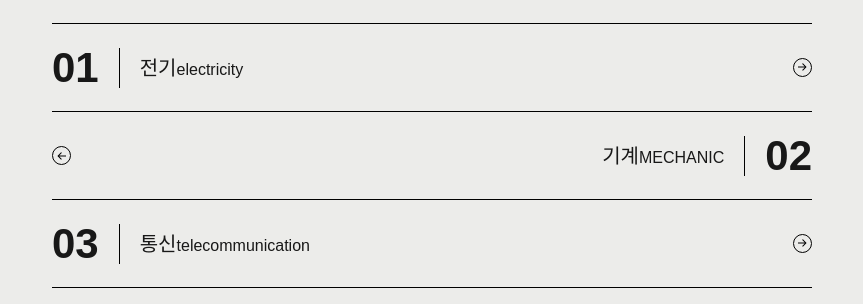
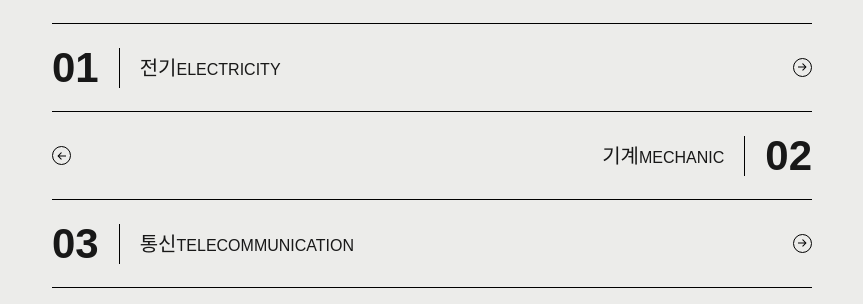
Before and after one commit to narag0123/SDC-QR-manual, a Next.js app: page / in a window 1280 px wide. Shown: the part 151-455 px from the top of the page, without its empty margins (208-1071 px from the left). Built offline with nearby package versions, Linux system fonts and the light colour scheme; a web font is replaced by a local one.

Commit message:
change img incase

```diff
--- a/src/app/components/editor/menubar.tsx
+++ b/src/app/components/editor/menubar.tsx
@@ -146,6 +146,36 @@ export default function MenuBar({
                     .run(),
             pressed: editor.isActive("highlight"),
         },
+
+        // {
+        //     icon: <ImagePlus className="size-4" />,
+        //     onClick: async () => {
+        //         const input =
+        //             document.createElement("input");
+        //         input.type = "file";
+        //         input.accept = "image/*";
+
+        //         input.onchange = () => {
+        //             const file = input.files?.[0];
+        //             if (!file) return;
+
+        //             const reader = new FileReader();
+        //             reader.onload = () => {
+        //                 const base64 =
+        //                     reader.result as string;
+        //                 editor
+        //                     .chain()
+        //                     .focus()
+        //                     .setImage({ src: base64 })
+        //                     .run();
+        //             };
+        //             reader.readAsDataURL(file);
+        //         };
+
+        //         input.click();
+        //     },
+        //     pressed: false, // 이미지에는 pressed 상태 필요 없음
+        // },
         {
             icon: <ImagePlus className="size-4" />,
             onClick: async () => {
@@ -157,6 +187,13 @@ export default function MenuBar({
                 input.onchange = () => {
                     const file = input.files?.[0];
                     if (!file) return;
+
+                    if (file.size > 5 * 1024 * 1024) {
+                        alert(
+                            "이미지 크기가 너무 큽니다. 5MB 이하로 업로드해주세요."
+                        );
+                        return;
+                    }
 
                     const reader = new FileReader();
                     reader.onload = () => {
@@ -171,9 +208,12 @@ export default function MenuBar({
                     reader.readAsDataURL(file);
                 };
 
+                // ✅ 모바일 사파리 대응 (input을 DOM에 append하고 다시 제거)
+                document.body.appendChild(input);
                 input.click();
+                document.body.removeChild(input);
             },
-            pressed: false, // 이미지에는 pressed 상태 필요 없음
+            pressed: false,
         },
     ];
 
--- a/src/app/components/field/odd_field.tsx
+++ b/src/app/components/field/odd_field.tsx
@@ -38,7 +38,9 @@ export const Odd_field = ({ index }: Props) => {
                             {convertFieldKR(index)}
                         </span>
                         <span className="text-base">
-                            {convertFieldEN(index)}
+                            {convertFieldEN(
+                                index
+                            )?.toUpperCase()}
                         </span>
                     </div>
                 </div>
```
